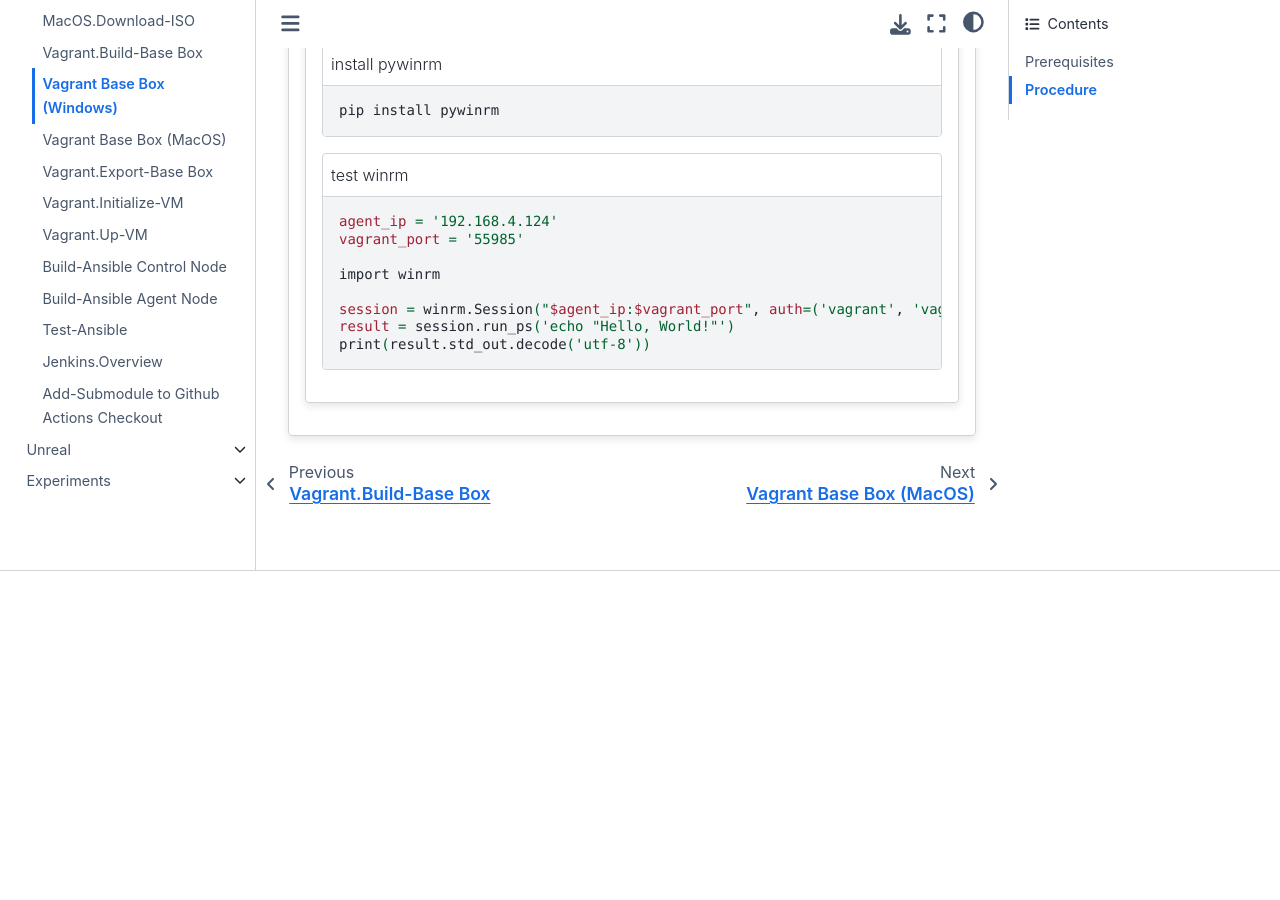
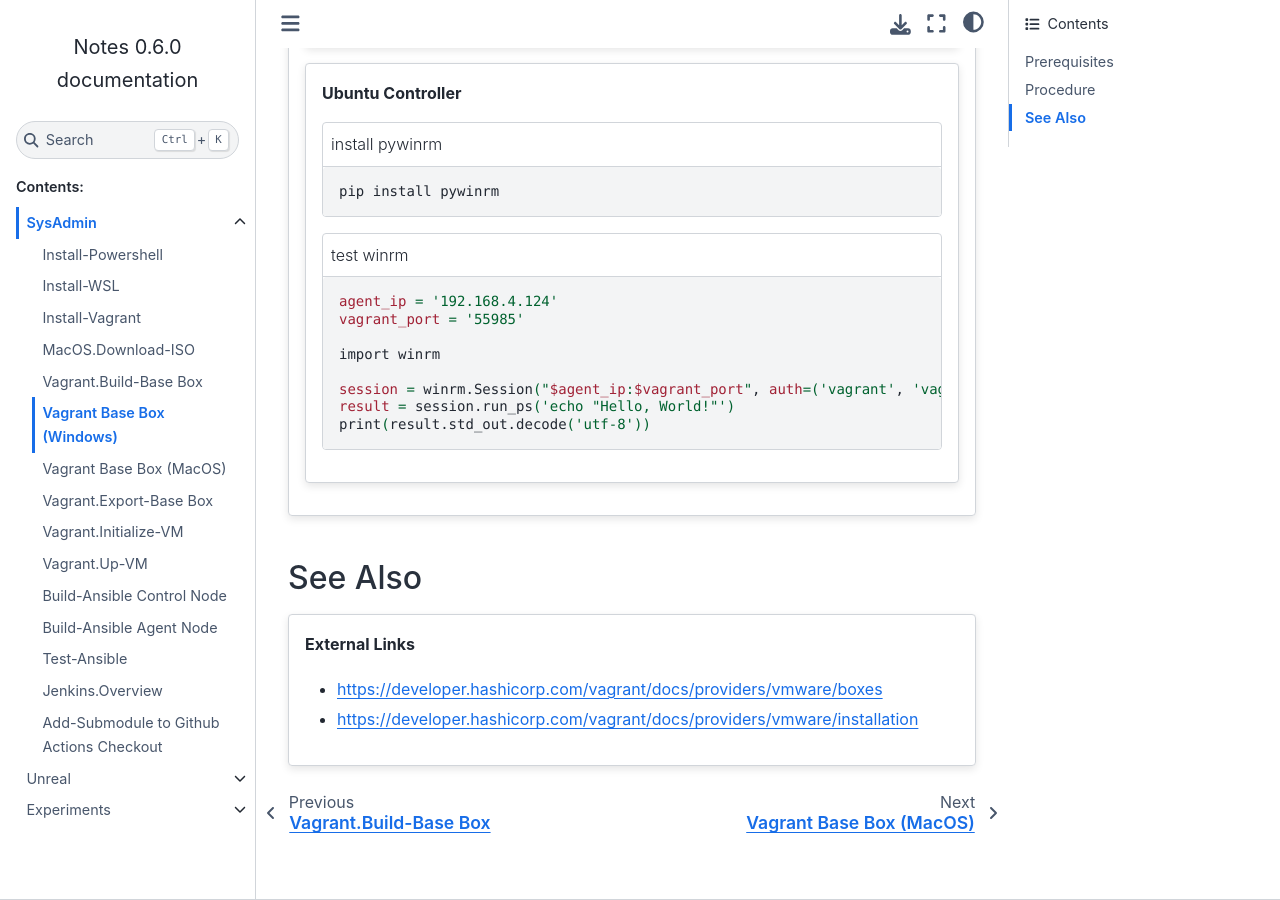
Before and after one commit to Liimurr/notes, a Sphinx documentation site: the page built from doc/src/Vagrant.Build-BaseBox_Windows.rst, in a window 1280 px wide and 900 px high, scrolled down 2797 px. Built offline with Sphinx 7.4.7 and the Sphinx Book theme 1.1.4, drawn with Linux system fonts in a browser that asks for light colours; pages that are not in the unit, such as notebooks, are missing from menus; before the commit the page ends 3368 px from its top, so only the background shows below that; some of the changed text lies outside the part shown.

Commit message:
update windows instructions

```diff
--- a/doc/src/Vagrant.Build-BaseBox_Windows.rst
+++ b/doc/src/Vagrant.Build-BaseBox_Windows.rst
@@ -11,6 +10,10 @@
    :caption: Hyper-V Enabled
 
    Enable-WindowsOptionalFeature -Online -FeatureName Microsoft-Hyper-V -All
+
+.. card:: VMware Workstation Pro
+
+   https://www.vmware.com/products/workstation-pro/workstation-pro-evaluation.html
 
 .. code-block:: powershell
    :caption: Vagrant VMWare Plugin
@@ -132,3 +135,12 @@
          session = winrm.Session("$agent_ip:$vagrant_port", auth=('vagrant', 'vagrant'))
          result = session.run_ps('echo "Hello, World!"')
          print(result.std_out.decode('utf-8'))
+
+See Also
+--------
+.. card::
+
+   **External Links**
+
+   - https://developer.hashicorp.com/vagrant/docs/providers/vmware/boxes
+   - https://developer.hashicorp.com/vagrant/docs/providers/vmware/installation
```
Also changed, not shown: other parts of doc/src/Vagrant.Build-BaseBox_Windows.rst (+0 -1 lines).
